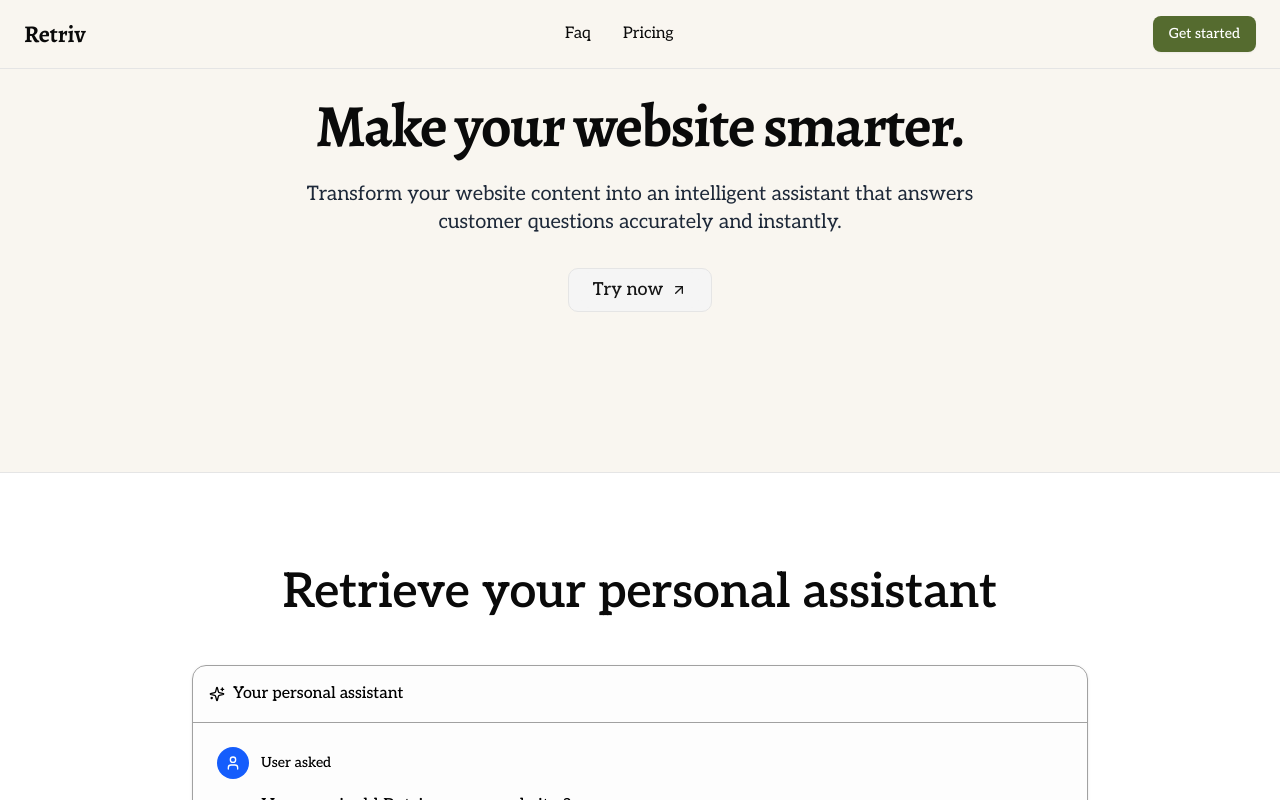
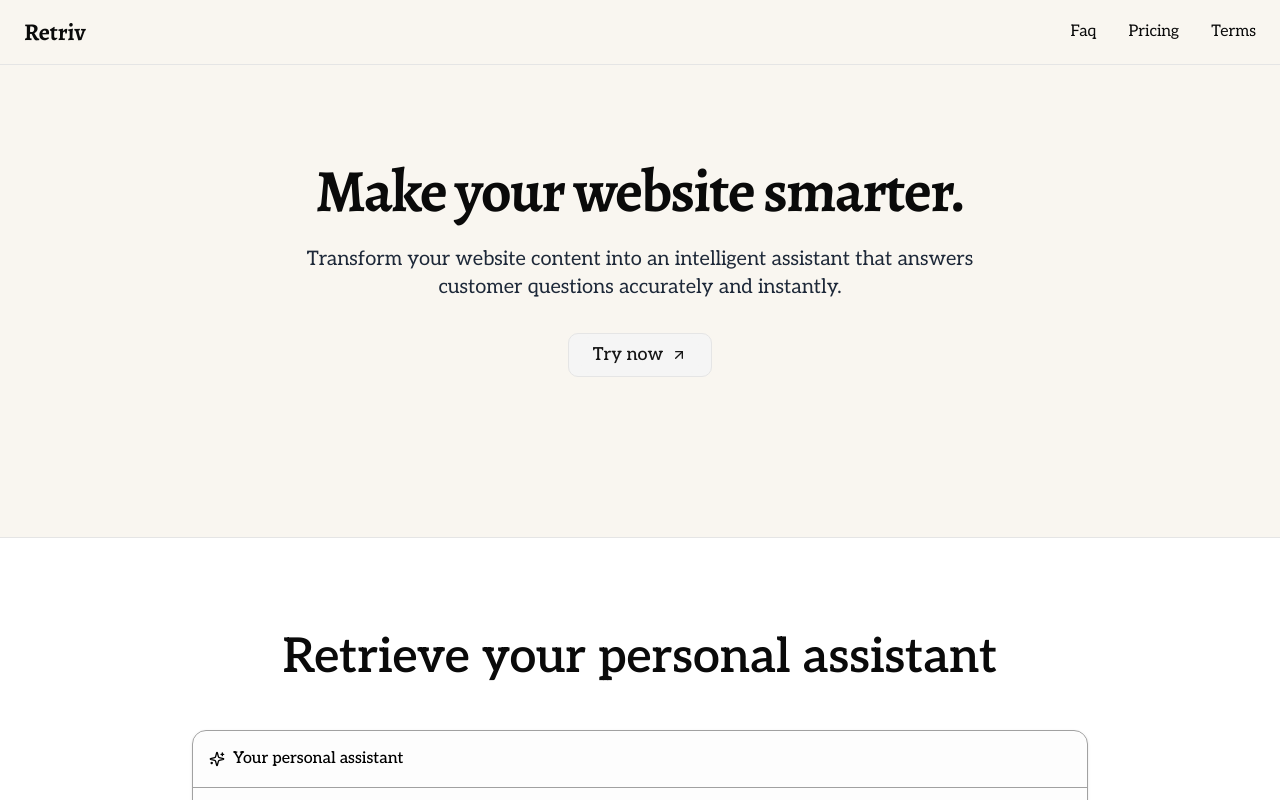
Before and after one commit to priyanshuxkumar/retriv-web, a Next.js app: page / in a window 1280 px wide. Shown: the top 800 px of the page. Built offline with nearby package versions, Linux system fonts and the light colour scheme.

Commit message:
add: Header component

```diff
--- a/components/Header.tsx
+++ b/components/Header.tsx
@@ -1,10 +1,9 @@
 import Link from 'next/link';
-import { Button } from '@/components/ui/button';
 import { alegreya } from './fonts/fonts';
 
 export function Header() {
     return (
-        <header className="fixed top-0 left-0 right-0 z-50">
+        <header className="sticky top-0 left-0 right-0 z-50">
             <div className="flex items-center justify-between px-6 py-4 bg-[#F9F6F0] dark:bg-black border-b">
                 <div className="flex items-center gap-2">
                     <Link href="/" className={`flex items-center gap-3 ${alegreya.className}`}>
@@ -18,12 +17,10 @@
                     <Link href="#pricing" className="text-base transition-colors">
                         Pricing
                     </Link>
+                    <Link href="/legal/terms-of-services" className="text-base transition-colors">
+                        Terms
+                    </Link>
                 </nav>
-                <Link href={'/signup'}>
-                    <Button variant="secondary" className="bg-[#556B2F] text-white hover:bg-[#4A5F25]">
-                        Get started
-                    </Button>
-                </Link>
             </div>
         </header>
     );
```
